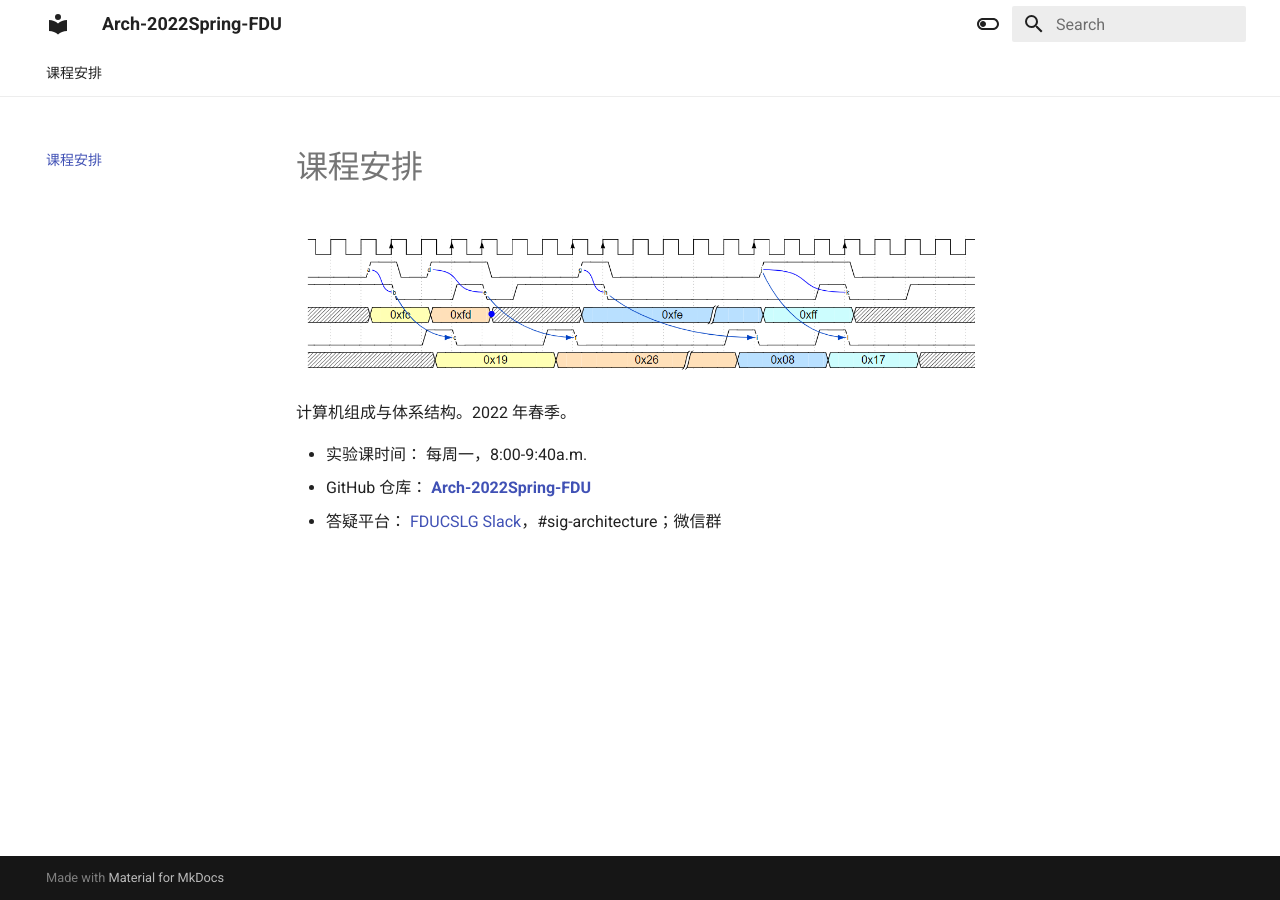
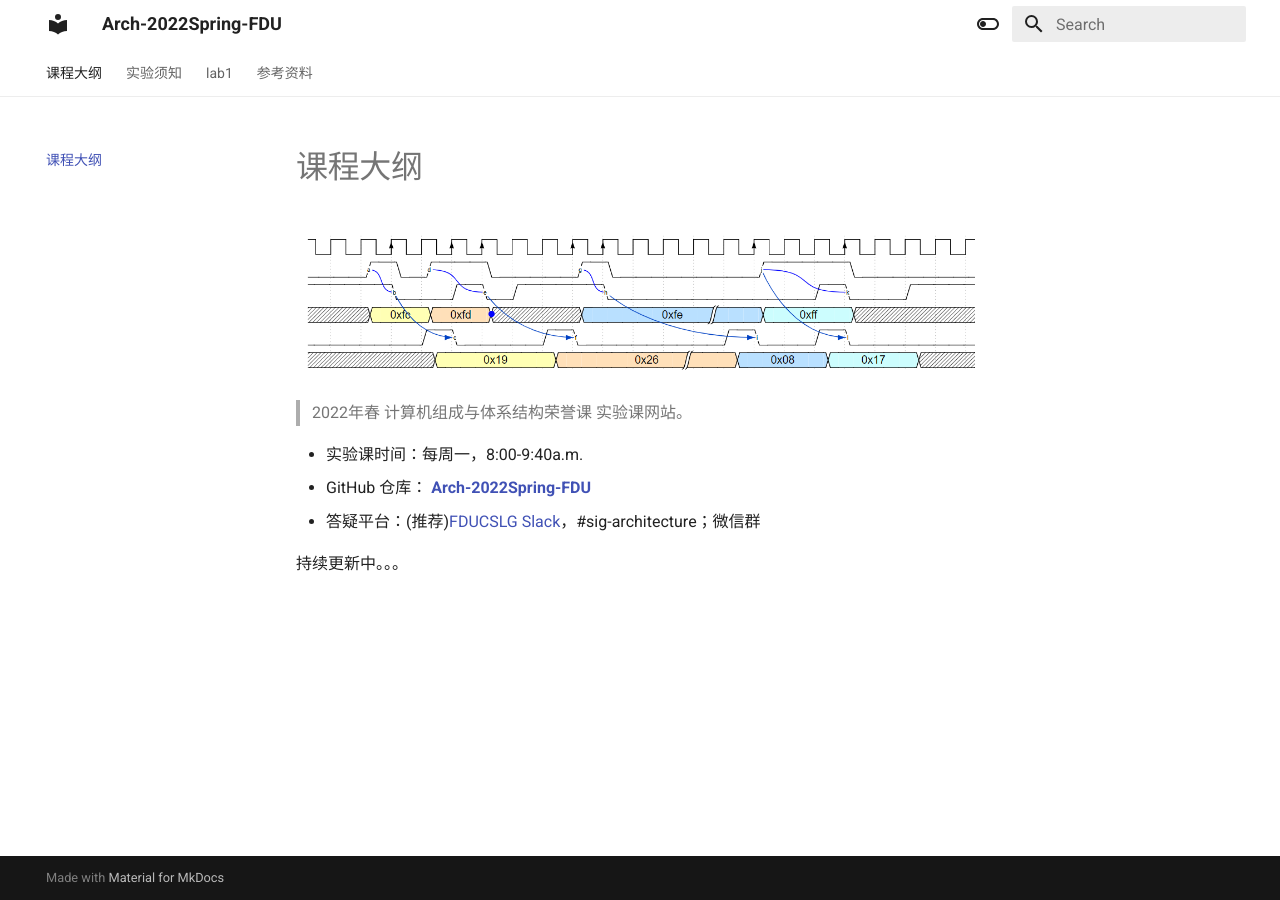
Before and after one commit to FDUCSLG/Arch-2022Spring-FDU, an MkDocs documentation site: the page built from docs/index.md, in a window 1280 px wide. Built offline with MkDocs 1.6.1 and Material for MkDocs 9.7.7, drawn with Linux system fonts in a browser that asks for light colours.

```diff
--- a/docs/index.md
+++ b/docs/index.md
@@ -1,9 +1,13 @@
 ![Introduction](imgs\Introduction.PNG)
+
+> 2022年春 计算机组成与体系结构荣誉课 实验课网站。
 
 
 
-计算机组成与体系结构。2022 年春季。
+- 实验课时间：每周一，8:00-9:40a.m.
+- GitHub 仓库： **[ Arch-2022Spring-FDU](https://github.com/FDUCSLG/Arch-2022Spring-FDU)**
+- 答疑平台：(推荐)[FDUCSLG Slack](https://fducslg.slack.com/)，#sig-architecture；微信群
 
-- 实验课时间： 每周一，8:00-9:40a.m.
-- GitHub 仓库： **[ Arch-2022Spring-FDU](https://github.com/FDUCSLG/Arch-2022Spring-FDU)**
-- 答疑平台： [FDUCSLG Slack](https://fducslg.slack.com/)，#sig-architecture；微信群
+
+
+持续更新中。。。
--- a/mkdocs.yml
+++ b/mkdocs.yml
@@ -1,7 +1,12 @@
 site_name: Arch-2022Spring-FDU
 
 nav:
-  - 课程安排: index.md
+  - 课程大纲: index.md
+  - 实验须知: 实验须知.md
+  - lab1:
+    - 实验环境介绍: lab1/实验环境介绍.md
+  - 参考资料: 参考资料.md
+
 
 theme:
   name: material
```
Also changed, not shown: docs/lab1/实验环境介绍.md (added, +88 -0 lines), docs/参考资料.md (added, +7 -0 lines), docs/实验须知.md (added, +25 -0 lines), 1 other file.
